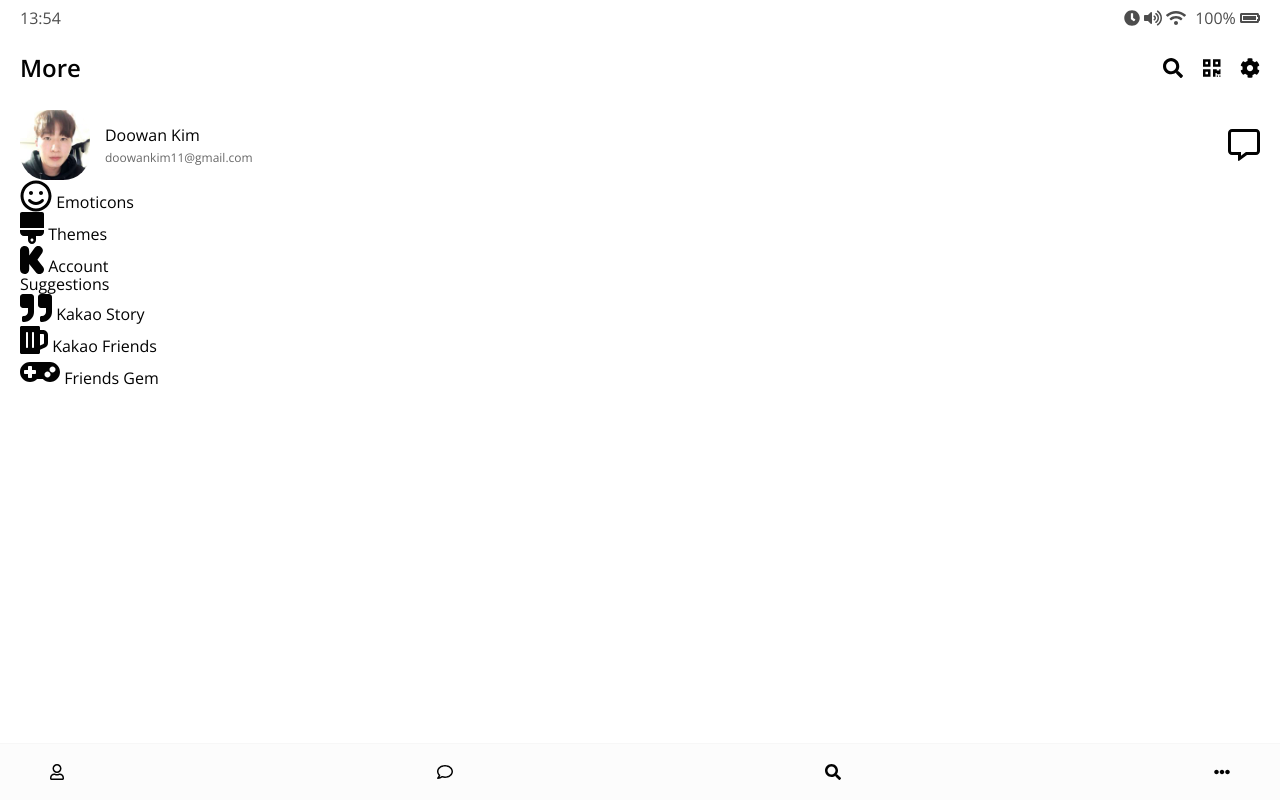
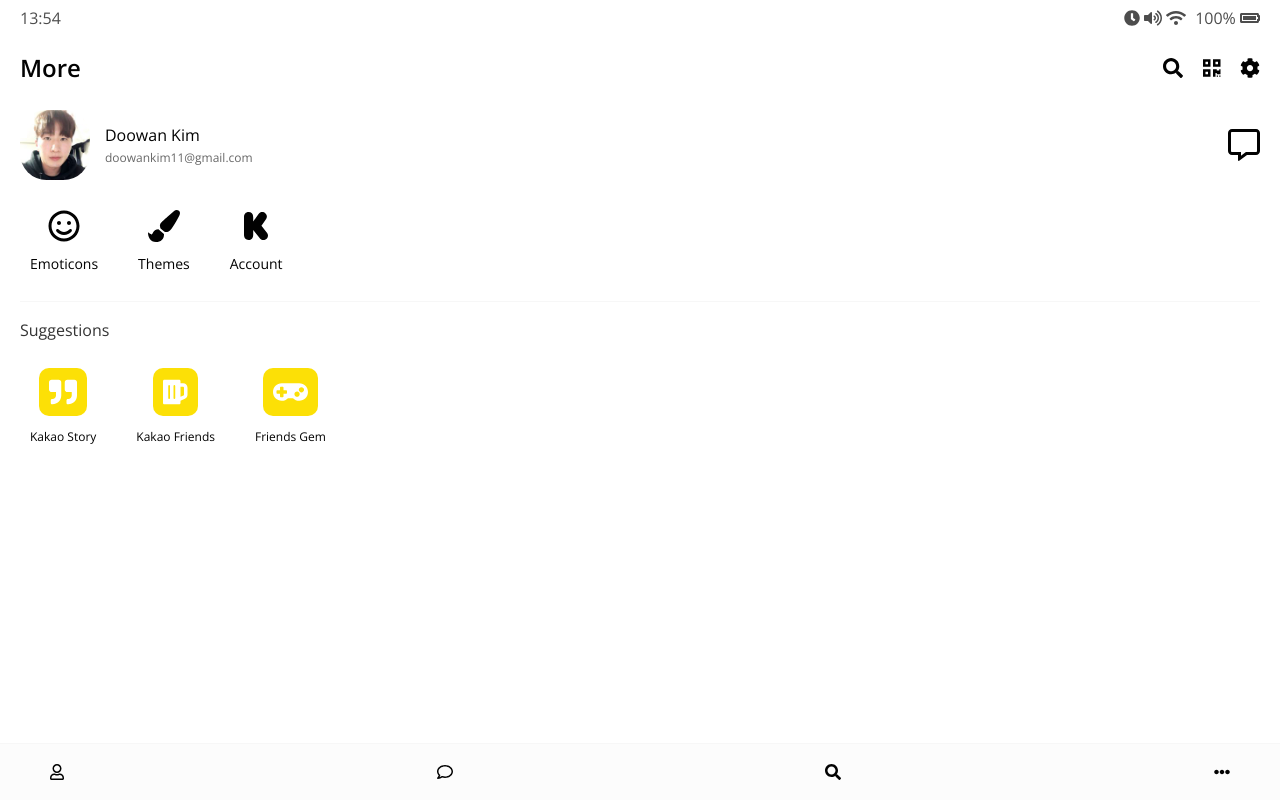
Before and after one commit to doowankim/kakao-clone-2.0, a website: page more.html in a window 1280 px wide. Drawn offline with nearby package versions, Linux system fonts and the light colour scheme.

Commit message:
More screen

```diff
--- /dev/null
+++ b/css/more.css
@@ -0,0 +1,50 @@
+.more .more__btn-list,
+.more .more__suggestions-list {
+    margin: 30px 0px;
+    display: flex;
+    align-items: center;
+    margin-left: 10px;
+}
+
+.more__btn-list .more__btn,
+.more .suggestion {
+    margin-right: 40px;
+    display: flex;
+    flex-direction: column;
+    align-items: center;
+    cursor: pointer;
+}
+
+.more__btn .more__btn-title {
+    font-size: 14px;
+    margin-top: 15px;
+}
+
+.more .more__suggestions {
+    border-top: 1px solid #f7f7f7;
+    padding-top: 20px;
+}
+
+.more .more__title {
+    opacity: 0.8;
+    margin-bottom: 20px;
+}
+
+.suggestion .suggestion__title {
+    font-size: 12px;
+    margin-top: 15px;
+}
+
+.suggestion .suggestion__icon {
+    background-color: #fce006;
+    padding: 10px;
+    display: flex;
+    justify-content: center;
+    align-items: center;
+    border-radius: 10px;
+}
+
+.suggestion__icon {
+    font-size: 28px;
+    color: white;
+}
--- a/css/styles.css
+++ b/css/styles.css
@@ -6,6 +6,7 @@
 @import "friend.css";
 @import "friends.css";
 @import "find.css";
+@import "more.css";
 
 * {
     box-sizing: border-box;
--- a/more.html
+++ b/more.html
@@ -69,7 +69,7 @@
                 </li>
                 <li class="more__btn">
                     <span class="more__btn-icon">
-                        <i class="fas fa-brush fa-2x"></i>
+                        <i class="fas fa-paint-brush fa-2x"></i>
                     </span>
                     <span class="more__btn-title">
                         Themes
@@ -90,19 +90,19 @@
             <ul class="more__suggestions-list">
                 <li class="more__suggestion suggestion">
                     <span class="suggestion__icon">
-                        <i class="fas fa-quote-right fa-2x"></i>
+                        <i class="fas fa-quote-right"></i>
                     </span>
                     <span class="suggestion__title">Kakao Story</span>
                 </li>
                 <li class="more__suggestion suggestion">
                     <span class="suggestion__icon">
-                        <i class="fas fa-beer fa-2x"></i>
+                        <i class="fas fa-beer"></i>
                     </span>
                     <span class="suggestion__title">Kakao Friends</span>
                 </li>
                 <li class="more__suggestion suggestion">
                     <span class="suggestion__icon">
-                        <i class="fas fa-gamepad fa-2x"></i>
+                        <i class="fas fa-gamepad"></i>
                     </span>
                     <span class="suggestion__title">Friends Gem</span>
                 </li>
```
